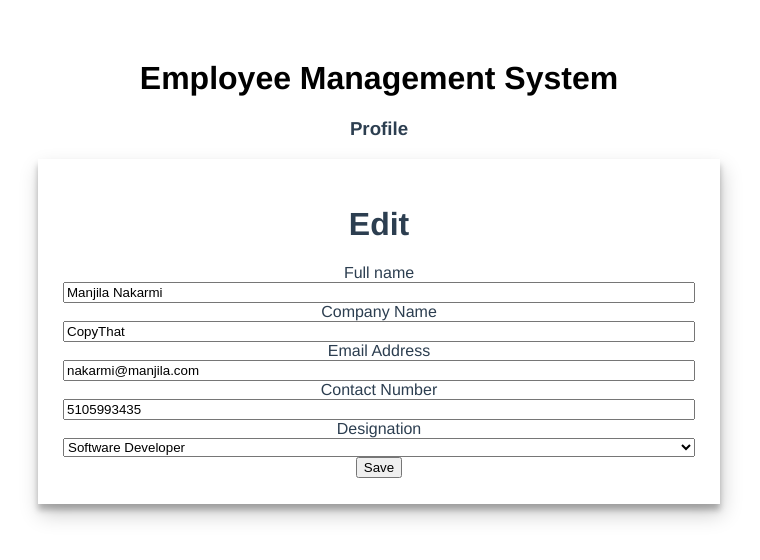
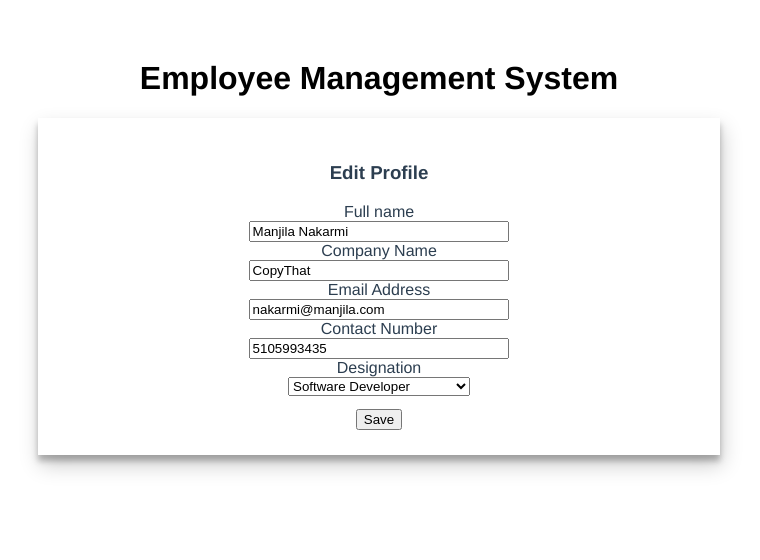
Before and after one commit to Manjilan/employee-management, a Vue app: page /Profile/1 in a window 1280 px wide. Both pictures are taken after a click on the button "Edit". Shown: the top 560 px of the page, without its empty margins (261-1021 px from the left). Built offline with nearby package versions, Linux system fonts and the light colour scheme.

Commit message:
profile component changes

```diff
--- a/src/components/NewEmployee.vue
+++ b/src/components/NewEmployee.vue
@@ -85,6 +85,6 @@ img{
   margin: 0 2%;
 }
 label{
-  margin: 1%
+  margin: 1%;
 }
 </style>
--- a/src/components/Profile.vue
+++ b/src/components/Profile.vue
@@ -1,7 +1,7 @@
 <template>
   <div>
-    <h3>Profile</h3>
     <div class="card" v-if="editStatus == false">
+      <h3>Profile</h3>
       <img :src="employee.avatar" />
       <p>First name: {{employee.name}}</p>
       <p>Company: {{employee.company}}</p>
@@ -17,7 +17,7 @@
       </div>
     </div>
     <form class="card" @submit.prevent="handleSubmit" v-else>
-        <h1>Edit</h1>
+        <h3>Edit Profile</h3>
         <div class="form-info">
         <label for="fullname">Full name</label>
         <input type="text" name="fullname" v-model="employee.name" value="employee.name"/>
@@ -82,5 +82,12 @@ width: 100px;
 .form-info{
   display: flex;
   flex-direction: column;
+  align-items: center;
+}
+input{
+  width: 40%;
+}
+button{
+margin-top: 2%;
 }
 </style>
```
